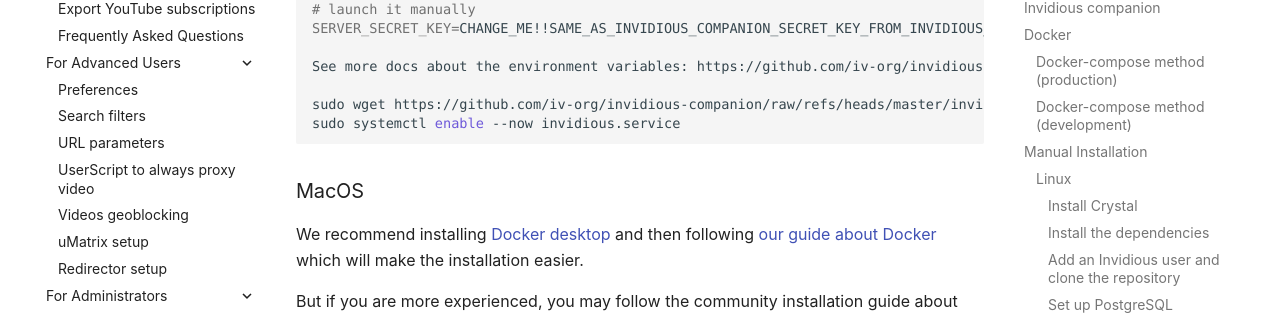
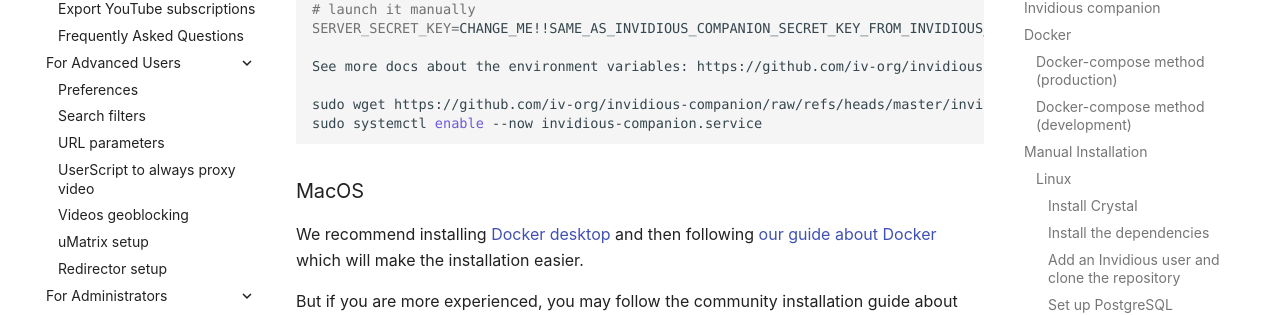
Before and after one commit to iv-org/documentation, an MkDocs documentation site: the page built from docs/installation.md, in a window 1280 px wide and 900 px high, scrolled down 5378 px. Shown: the part 145-460 px from the top of the window. Built offline with MkDocs 1.6.1 and Material for MkDocs 9.7.7, drawn with Linux system fonts in a browser that asks for light colours; comment, search, counter and statistics services are not loaded.

Commit message:
fix type-o
from https://github.com/iv-org/documentation/issues/671#issuecomment-3354780351

````diff
--- a/docs/installation.md
+++ b/docs/installation.md
@@ -254,8 +254,8 @@
 
 See more docs about the environment variables: https://github.com/iv-org/invidious-companion/wiki/Environment-variables
 
-sudo wget https://github.com/iv-org/invidious-companion/raw/refs/heads/master/invidious-companion.service -O /etc/systemd/systemd/invidious-companion.service
-sudo systemctl enable --now invidious.service
+sudo wget https://github.com/iv-org/invidious-companion/raw/refs/heads/master/invidious-companion.service -O /etc/systemd/system/invidious-companion.service
+sudo systemctl enable --now invidious-companion.service
 ```
 
 ### MacOS
````
